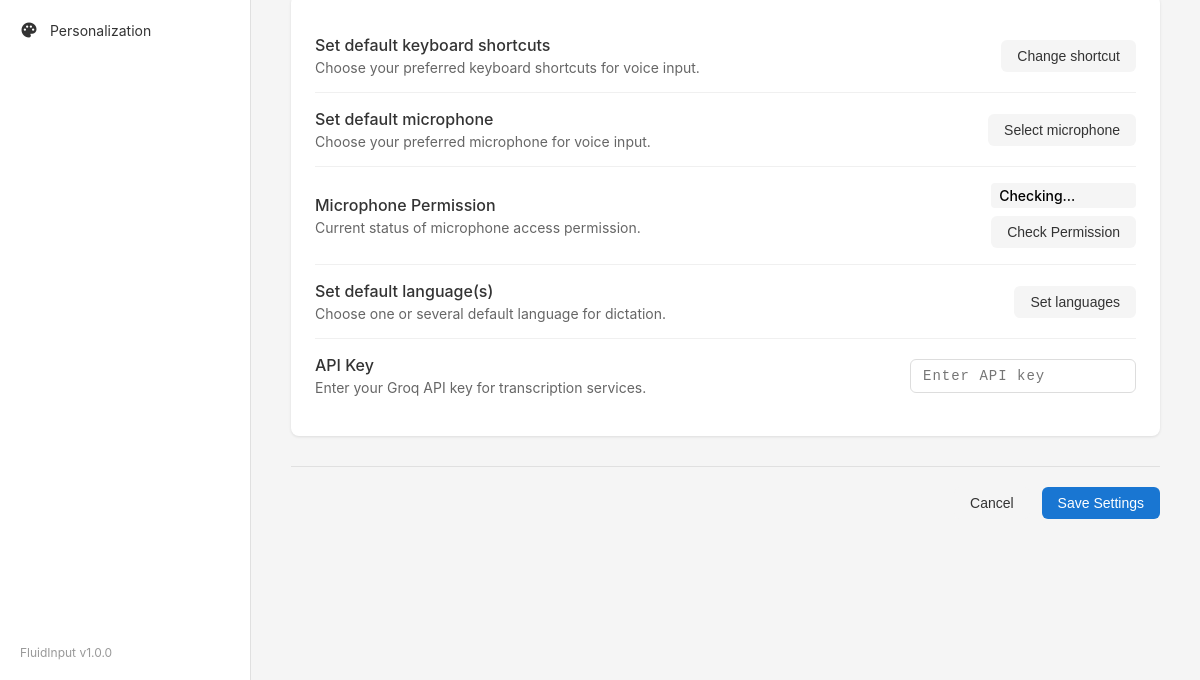
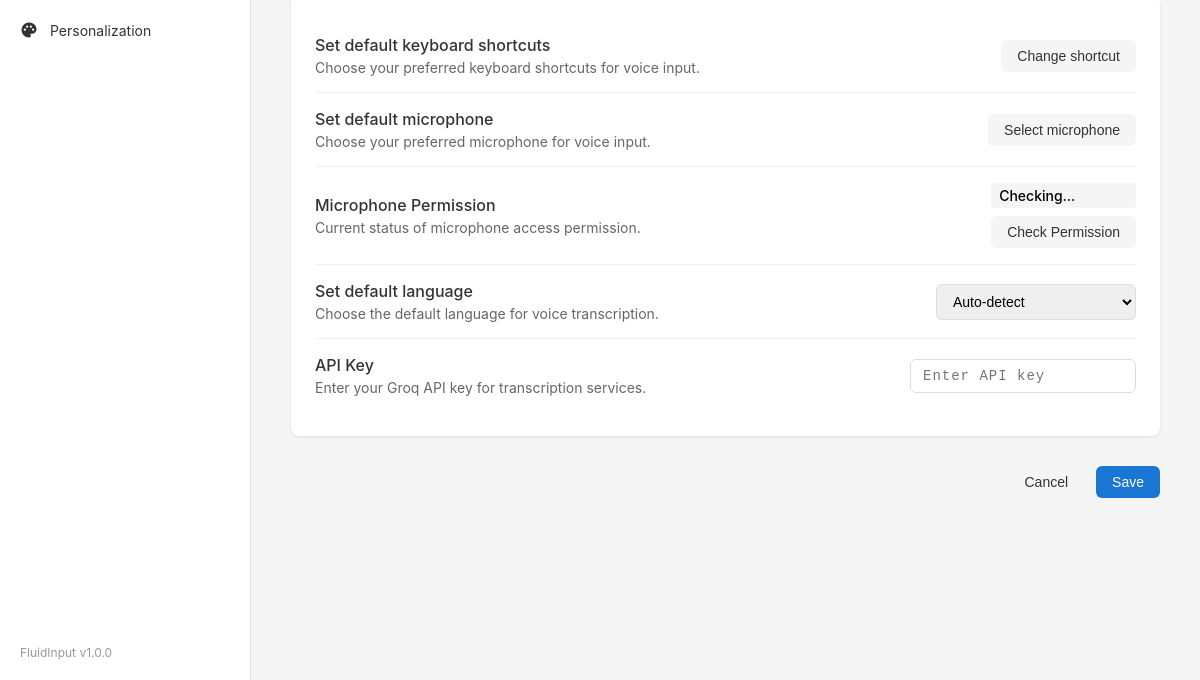
Before and after one commit to hellotaotao/WhispLine, an Electron app: page src/views/settings.html in a window 1200 px wide. Shown: the part 120-800 px from the top of the page. Drawn offline with Linux system fonts and the light colour scheme; no server answers.

Commit message:
Implement language selection feature and improve settings UI layout

```diff
--- a/src/views/settings.html
+++ b/src/views/settings.html
@@ -79,12 +79,13 @@
       word-wrap: normal;
       direction: ltr;
       -webkit-font-feature-settings: 'liga';
+      font-feature-settings: 'liga';
       -webkit-font-smoothing: antialiased;
     }
 
     .main-content {
       flex: 1;
-      padding: 40px;
+      padding: 40px 40px 60px 40px;
     }
 
     .content-header {
@@ -177,13 +178,21 @@
       box-shadow: 0 0 0 2px rgba(25, 118, 210, 0.2);
     }
 
+    .language-select {
+      width: 200px;
+    }
+
+    .api-key-input {
+      font-family: monospace;
+      letter-spacing: 1px;
+    }
+
     .save-section {
       display: flex;
       justify-content: flex-end;
       gap: 12px;
       margin-top: 30px;
-      padding-top: 20px;
-      border-top: 1px solid #e0e0e0;
+      margin-bottom: 30px;
     }
 
     .version-info {
@@ -294,15 +303,96 @@
 
         <div class="setting-item">
           <div class="setting-info">
-            <div class="setting-title">Set default language(s)</div>
+            <div class="setting-title">Set default language</div>
             <div class="setting-description">
-              Choose one or several default language for dictation.
+              Choose the default language for voice transcription.
             </div>
           </div>
           <div class="setting-control">
-            <button class="btn btn-secondary" id="setLanguages">
-              Set languages
-            </button>
+            <select class="input language-select" id="languageSelect" title="Select default language for transcription">
+              <option value="auto">Auto-detect</option>
+              <option value="en">English</option>
+              <option value="zh">中文 (Chinese)</option>
+              <option value="ja">日本語 (Japanese)</option>
+              <option value="ko">한국어 (Korean)</option>
+              <option value="es">Español (Spanish)</option>
+              <option value="fr">Français (French)</option>
+              <option value="de">Deutsch (German)</option>
+              <option value="it">Italiano (Italian)</option>
+              <option value="pt">Português (Portuguese)</option>
+              <option value="ru">Русский (Russian)</option>
+              <option value="ar">العربية (Arabic)</option>
+              <option value="hi">हिन्दी (Hindi)</option>
+              <option value="th">ไทย (Thai)</option>
+              <option value="vi">Tiếng Việt (Vietnamese)</option>
+              <option value="nl">Nederlands (Dutch)</option>
+              <option value="pl">Polski (Polish)</option>
+              <option value="sv">Svenska (Swedish)</option>
+              <option value="da">Dansk (Danish)</option>
+              <option value="no">Norsk (Norwegian)</option>
+              <option value="fi">Suomi (Finnish)</option>
+              <option value="tr">Türkçe (Turkish)</option>
+              <option value="he">עברית (Hebrew)</option>
+              <option value="cs">Čeština (Czech)</option>
+              <option value="sk">Slovenčina (Slovak)</option>
+              <option value="uk">Українська (Ukrainian)</option>
+              <option value="bg">Български (Bulgarian)</option>
+              <option value="hr">Hrvatski (Croatian)</option>
+              <option value="sr">Српски (Serbian)</option>
+              <option value="sl">Slovenščina (Slovenian)</option>
+              <option value="et">Eesti (Estonian)</option>
+              <option value="lv">Latviešu (Latvian)</option>
+              <option value="lt">Lietuvių (Lithuanian)</option>
+              <option value="ro">Română (Romanian)</option>
+              <option value="hu">Magyar (Hungarian)</option>
+              <option value="mt">Malti (Maltese)</option>
+              <option value="is">Íslenska (Icelandic)</option>
+              <option value="ga">Gaeilge (Irish)</option>
+              <option value="cy">Cymraeg (Welsh)</option>
+              <option value="eu">Euskera (Basque)</option>
+              <option value="ca">Català (Catalan)</option>
+              <option value="gl">Galego (Galician)</option>
+              <option value="af">Afrikaans</option>
+              <option value="sw">Kiswahili (Swahili)</option>
+              <option value="am">አማርኛ (Amharic)</option>
+              <option value="az">Azərbaycan (Azerbaijani)</option>
+              <option value="be">Беларуская (Belarusian)</option>
+              <option value="bn">বাংলা (Bengali)</option>
+              <option value="bs">Bosanski (Bosnian)</option>
+              <option value="my">မြန်မာ (Burmese)</option>
+              <option value="km">ខ្មែរ (Khmer)</option>
+              <option value="ka">ქართული (Georgian)</option>
+              <option value="gu">ગુજરાતી (Gujarati)</option>
+              <option value="ha">Hausa</option>
+              <option value="haw">ʻŌlelo Hawaiʻi (Hawaiian)</option>
+              <option value="id">Bahasa Indonesia (Indonesian)</option>
+              <option value="jw">Basa Jawa (Javanese)</option>
+              <option value="kn">ಕನ್ನಡ (Kannada)</option>
+              <option value="kk">Қазақ (Kazakh)</option>
+              <option value="ky">Кыргыз (Kyrgyz)</option>
+              <option value="lo">ລາວ (Lao)</option>
+              <option value="mk">Македонски (Macedonian)</option>
+              <option value="ml">മലയാളം (Malayalam)</option>
+              <option value="mr">मराठी (Marathi)</option>
+              <option value="mn">Монгол (Mongolian)</option>
+              <option value="ne">नेपाली (Nepali)</option>
+              <option value="ps">پښتو (Pashto)</option>
+              <option value="fa">فارسی (Persian)</option>
+              <option value="pa">ਪੰਜਾਬੀ (Punjabi)</option>
+              <option value="si">සිංහල (Sinhala)</option>
+              <option value="sd">سنڌي (Sindhi)</option>
+              <option value="so">Soomaali (Somali)</option>
+              <option value="su">Basa Sunda (Sundanese)</option>
+              <option value="tg">Тоҷикӣ (Tajik)</option>
+              <option value="ta">தமிழ் (Tamil)</option>
+              <option value="tt">Татар (Tatar)</option>
+              <option value="te">తెలుగు (Telugu)</option>
+              <option value="tk">Türkmen (Turkmen)</option>
+              <option value="ur">اردو (Urdu)</option>
+              <option value="ug">ئۇيغۇر (Uyghur)</option>
+              <option value="uz">O'zbek (Uzbek)</option>
+              <option value="yo">Yorùbá (Yoruba)</option>
+            </select>
           </div>
         </div>
 
@@ -316,10 +406,9 @@
           <div class="setting-control">
             <input
               type="text"
-              class="input"
+              class="input api-key-input"
               id="apiKey"
               placeholder="Enter API key"
-              style="font-family: monospace; letter-spacing: 1px;"
             />
           </div>
         </div>
@@ -329,7 +418,7 @@
         <button class="btn btn-secondary" onclick="closeSettings()">
           Cancel
         </button>
-        <button class="btn" onclick="saveSettings()">Save Settings</button>
+        <button class="btn" onclick="saveSettings()">Save</button>
       </div>
     </div>
   </div>
@@ -346,6 +435,12 @@
         currentSettings = await ipcRenderer.invoke("get-settings");
         document.getElementById("apiKey").value =
           currentSettings.apiKey || "";
+
+        // Set the selected language
+        const languageSelect = document.getElementById("languageSelect");
+        if (currentSettings.language) {
+          languageSelect.value = currentSettings.language;
+        }
 
         // Initialize permission manager
         if (!permissionManager) {
@@ -392,7 +487,7 @@
         const settings = {
           apiKey: document.getElementById("apiKey").value,
           shortcut: currentSettings.shortcut,
-          language: currentSettings.language,
+          language: document.getElementById("languageSelect").value,
           microphone: currentSettings.microphone,
         };
 
```
Also changed, not shown: src/main.js (+13 -4 lines).
